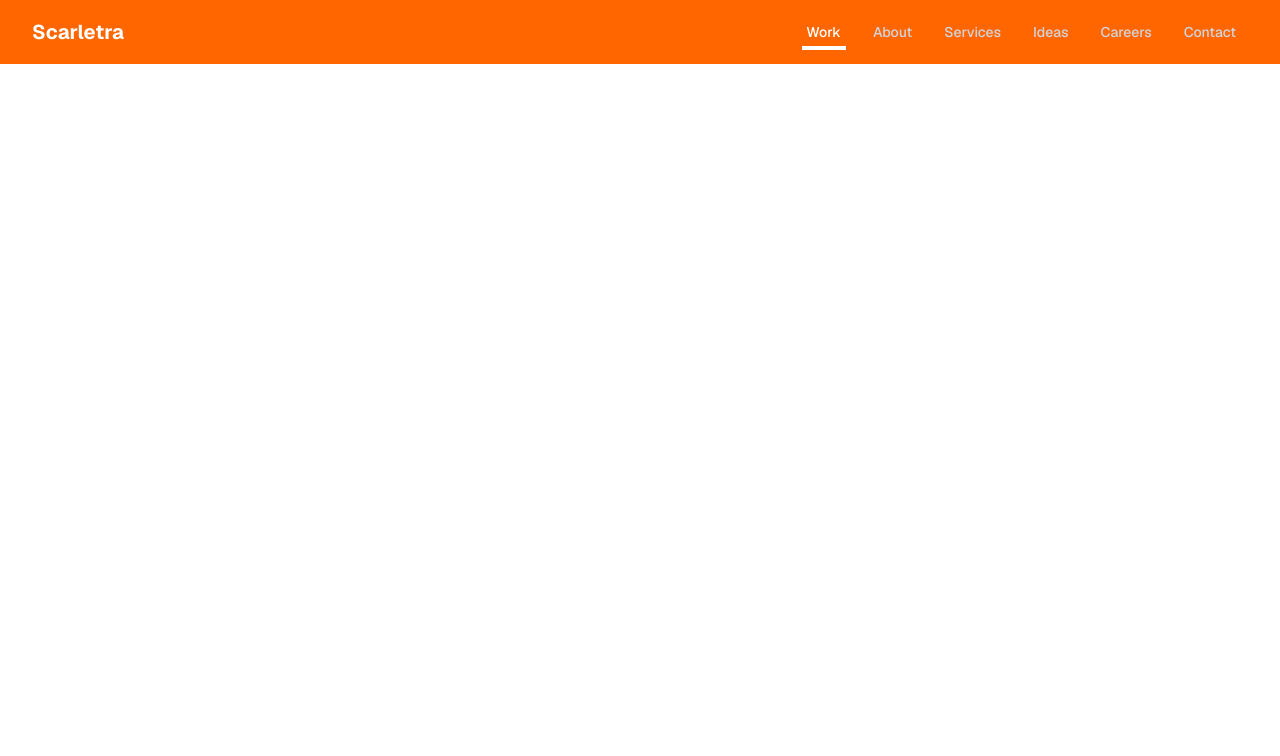
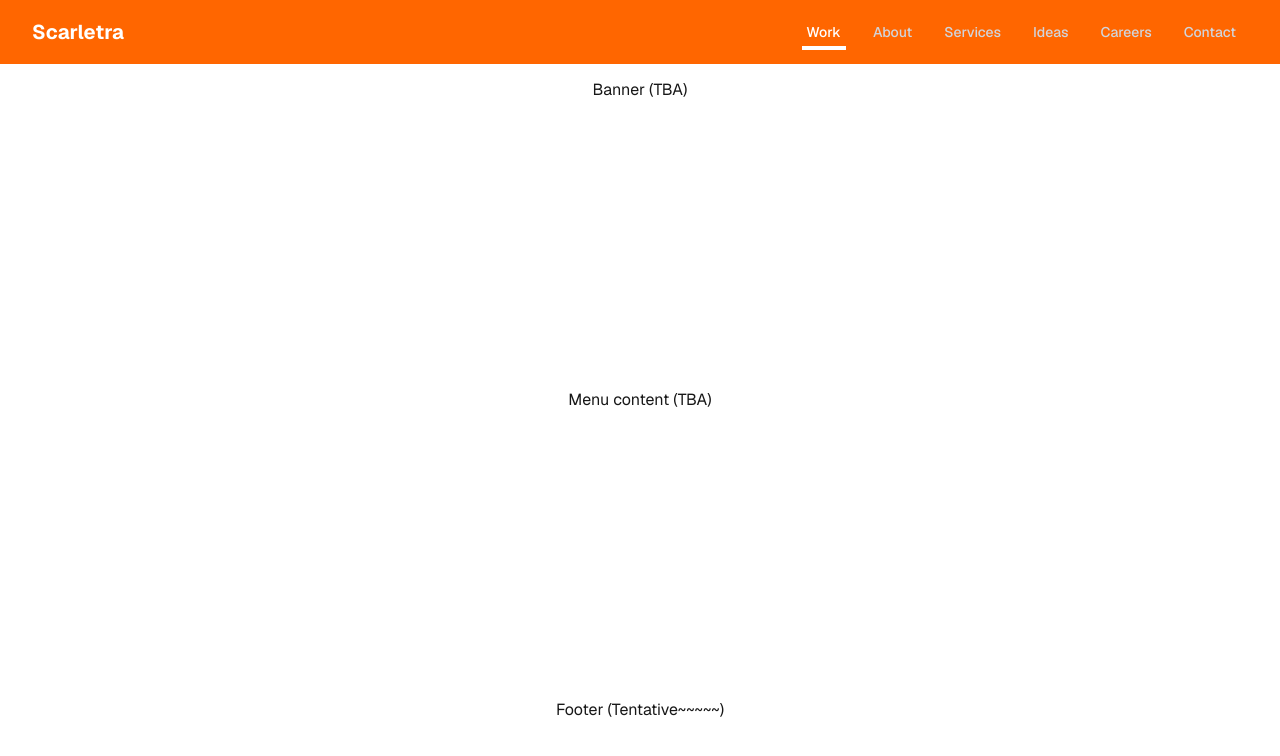
Before and after one commit to Scarletra/project-test-fernando-valentino-sitinjak, a Next.js app: page / in a window 1280 px wide. Shown: the top 756 px of the page. Built offline with nearby package versions, Linux system fonts and the light colour scheme.

Commit message:
chore: Add lucide depen for icon

```diff
--- a/src/app/page.tsx
+++ b/src/app/page.tsx
@@ -4,6 +4,15 @@ export default function Home() {
   return (
     <div className="grid grid-rows-[20px_1fr_20px] items-center justify-items-center min-h-screen p-8 pb-20 gap-16 sm:p-20 font-[family-name:var(--font-geist-sans)]">
       <Navbar />
+      <div>
+        Banner (TBA)
+      </div>
+      <div>
+        Menu content (TBA)
+      </div>
+      <div>
+        Footer (Tentative~~~~~)
+      </div>
     </div>
   );
 }
```
Also changed, not shown: package.json (+6 -5 lines), src/app/sections/IdeasSection.tsx (added), 1 other file (tests, documents, lock files or other folders).
